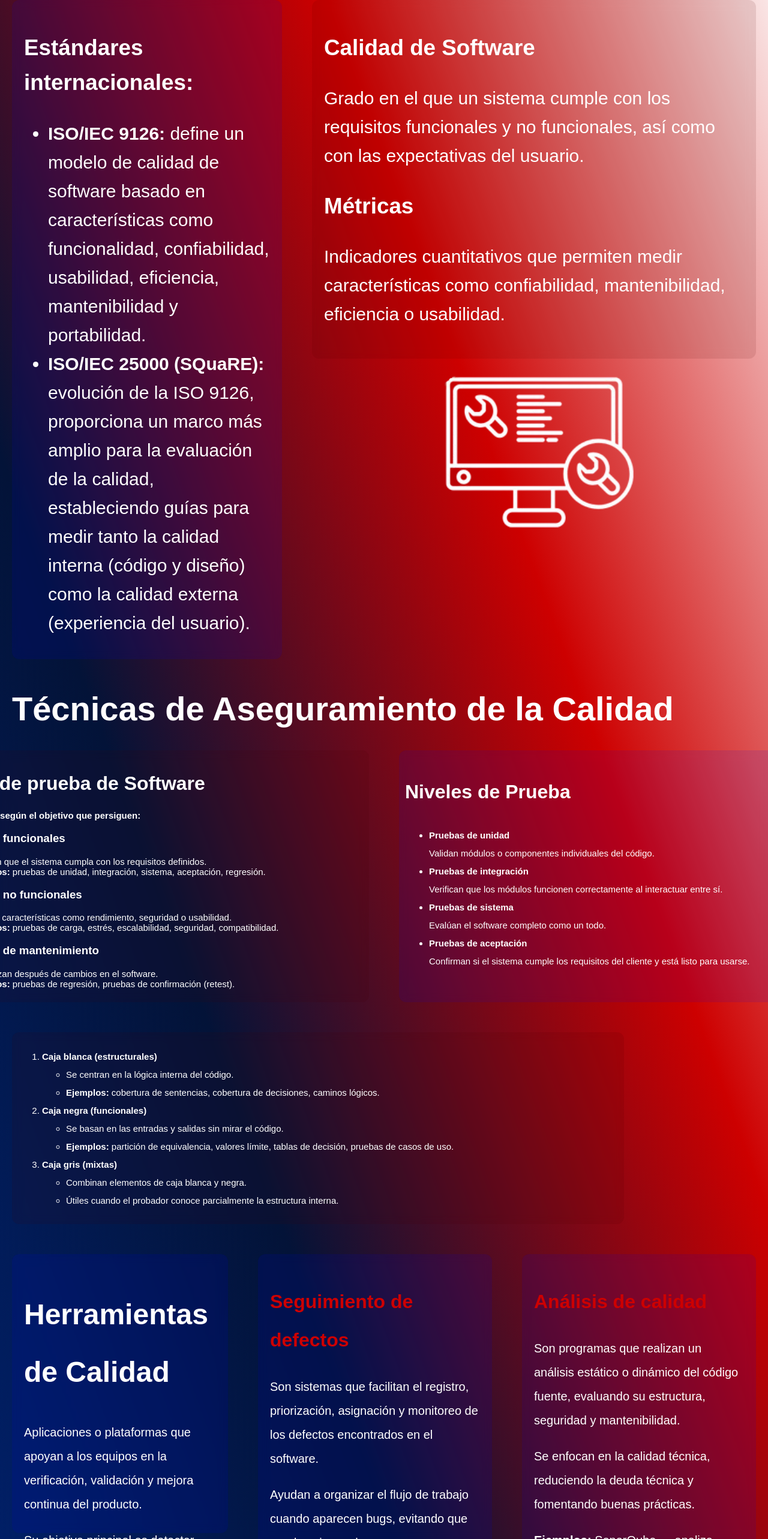
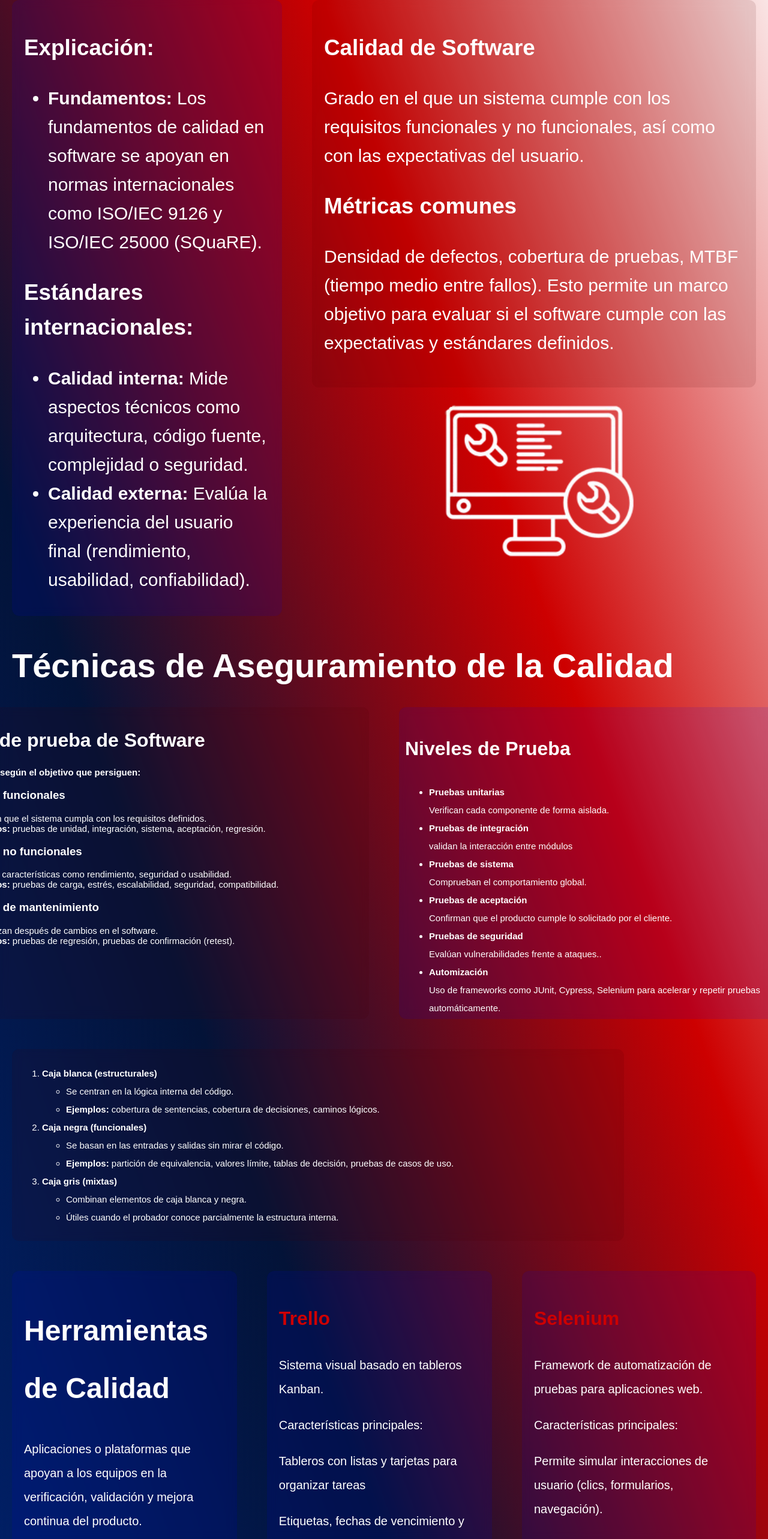
Before and after one commit to GastooCom/P-gina-Funcional-Prototipos, a React (Create React App) app in the folder proyecto_sgc/: page /gestioncalidadsoft in a window 1280 px wide. Shown: the part 232-2798 px from the top of the page at 60% size. Built offline with nearby package versions, Linux system fonts and the light colour scheme.

Commit message:
Subiendo contenido de Gestión de calidad

```diff
--- a/proyecto_sgc/src/components/GestionCalidadSoft.jsx
+++ b/proyecto_sgc/src/components/GestionCalidadSoft.jsx
@@ -47,19 +47,19 @@ const GestionCalidadSoft = () => {
       <div className="fundamentos-content">
         {/* Sección izquierda */}
         <div className="fundamentos-div-left">
+          <h2>Explicación:</h2>
+          <ul>
+            <li>
+              <strong>Fundamentos:</strong> Los fundamentos de calidad en software se apoyan en normas internacionales como ISO/IEC 9126 y ISO/IEC 25000 (SQuaRE).
+            </li>
+          </ul>
           <h2>Estándares internacionales:</h2>
           <ul>
             <li>
-              <strong>ISO/IEC 9126:</strong> define un modelo de calidad de
-              software basado en características como funcionalidad,
-              confiabilidad, usabilidad, eficiencia, mantenibilidad y
-              portabilidad.
+              <strong>Calidad interna:</strong> Mide aspectos técnicos como arquitectura, código fuente, complejidad o seguridad.
             </li>
             <li>
-              <strong>ISO/IEC 25000 (SQuaRE):</strong> evolución de la ISO 9126,
-              proporciona un marco más amplio para la evaluación de la calidad,
-              estableciendo guías para medir tanto la calidad interna (código y
-              diseño) como la calidad externa (experiencia del usuario).
+              <strong>Calidad externa:</strong> Evalúa la experiencia del usuario final (rendimiento, usabilidad, confiabilidad).
             </li>
           </ul>
         </div>
@@ -73,10 +73,10 @@ const GestionCalidadSoft = () => {
             no funcionales, así como con las expectativas del usuario.
           </p>
 
-          <h2>Métricas</h2>
+          <h2>Métricas comunes</h2>
           <p>
-            Indicadores cuantitativos que permiten medir características como
-            confiabilidad, mantenibilidad, eficiencia o usabilidad.
+            Densidad de defectos, cobertura de pruebas, MTBF (tiempo medio entre fallos).
+             Esto permite un marco objetivo para evaluar si el software cumple con las expectativas y estándares definidos.
           </p>
 
         </div>
@@ -117,10 +117,12 @@ const GestionCalidadSoft = () => {
         <div className="nivelesprueba">
           <h2>Niveles de Prueba</h2>
           <ul>
-            <li><b>Pruebas de unidad</b><br/>Validan módulos o componentes individuales del código.</li>
-            <li><b>Pruebas de integración</b><br/>Verifican que los módulos funcionen correctamente al interactuar entre sí.</li>
-            <li><b>Pruebas de sistema</b><br/>Evalúan el software completo como un todo.</li>
-            <li><b>Pruebas de aceptación</b><br/>Confirman si el sistema cumple los requisitos del cliente y está listo para usarse.</li>
+            <li><b>Pruebas unitarias</b><br/>Verifican cada componente de forma aislada.</li>
+            <li><b>Pruebas de integración</b><br/>validan la interacción entre módulos</li>
+            <li><b>Pruebas de sistema</b><br/>Comprueban el comportamiento global.</li>
+            <li><b>Pruebas de aceptación</b><br/>Confirman que el producto cumple lo solicitado por el cliente.</li>
+            <li><b>Pruebas de seguridad</b><br/>Evalúan vulnerabilidades frente a ataques..</li>
+            <li><b>Automización</b><br/>Uso de frameworks como JUnit, Cypress, Selenium para acelerar y repetir pruebas automáticamente.</li>
           </ul>
         </div>
       </div>
@@ -170,37 +172,63 @@ const GestionCalidadSoft = () => {
           </p>
         </div>
         <div className="herramientas-div2">
-          <h2>Herramientas de gestión de pruebas</h2>
+          <h2>Jira (Atlassian)</h2>
           <p>
-            Aplicaciones que permiten planificar, diseñar, ejecutar y documentar pruebas de software.
+            Herramienta líder en gestión de proyectos ágiles y seguimiento de defectos.
           </p>
           <p>
-            Con ellas, los equipos pueden asegurar que las funcionalidades cumplen con los requisitos y que no se introducen errores en nuevas versiones.
+            Características principales:
+
+            Creación de historias de usuario, incidencias y tareas.
+
+            Flujos de trabajo personalizables.
+
+            Reportes de métricas y paneles en tiempo real.
+
+            Integración con GitHub, Confluence y CI/CD.
           </p>
         </div>
       </div>
       <div className="herramientas-columna2">
-        <h2>Seguimiento de defectos</h2>
+        <h2>Trello</h2>
           <p>
-            Son sistemas que facilitan el registro, priorización, asignación y monitoreo de los defectos encontrados en el software.
+            Sistema visual basado en tableros Kanban.
           </p>
           <p>
-            Ayudan a organizar el flujo de trabajo cuando aparecen bugs, evitando que queden sin resolver.
+            Características principales:
           </p>
           <p>
-            <b>Ejemplo:</b> Jira → muy popular en entornos ágiles, permite gestionar defectos y tareas.
+            Tableros con listas y tarjetas para organizar tareas
+          </p>
+          <p>
+            Etiquetas, fechas de vencimiento y asignación de responsables.
+          </p>
+          <p>
+            Integración con Slack, Google Drive y automatizaciones (Butler).
+          </p>
+          <p>
+            Ideal para equipos pequeños o proyectos educativos.
           </p>
       </div>
       <div className="herramientas-columna3">
-        <h2>Análisis de calidad</h2>
+        <h2>Selenium</h2>
           <p>
-            Son programas que realizan un análisis estático o dinámico del código fuente, evaluando su estructura, seguridad y mantenibilidad.
+            Framework de automatización de pruebas para aplicaciones web.
           </p>
           <p>
-            Se enfocan en la calidad técnica, reduciendo la deuda técnica y fomentando buenas prácticas.
+           Características principales:
           </p>
           <p>
-            <b>Ejemplos:</b> SonarQube → analiza métricas como complejidad, duplicaciones y seguridad.
+            Permite simular interacciones de usuario (clics, formularios, navegación).
+          </p>
+          <p>
+            Compatible con múltiples lenguajes (Java, Python, C#).
+          </p>
+          <p>
+            Integración con navegadores (Chrome, Firefox, Edge).
+          </p>
+          <p>
+            Escalable para pruebas en paralelo y regresión.
           </p>
       </div>
     </div>
--- a/proyecto_sgc/src/css/GestionCalidadSoft.css
+++ b/proyecto_sgc/src/css/GestionCalidadSoft.css
@@ -4,7 +4,7 @@
   background: linear-gradient(70deg, #002271,#031338, #cd0000, #ffffff);
   color: white;
   font-family: Arial, sans-serif;
-  min-height:350vh;
+  min-height:370vh;
   padding: 20px;
 }
 
@@ -122,7 +122,7 @@ display: flex;
 
 .tiposprueba{
   min-width: 700px;
-  height: 400px;
+  height: 500px;
   border-radius: 12px;
   padding: 10px;
   background: rgba(79, 0, 0, 0.1);
@@ -131,7 +131,7 @@ display: flex;
 
 .nivelesprueba{
   min-width: 700px;
-  height: 400px;
+  height: 500px;
   border-radius: 12px;
   padding: 10px;
   line-height: 2;
@@ -171,7 +171,7 @@ display: flex;
 
 .herramientas-div2{
   max-width: 600px;
-  height: 325px;
+  height: 380px;
   border-radius: 12px;
   padding: 20px;
   line-height: 2;
```
